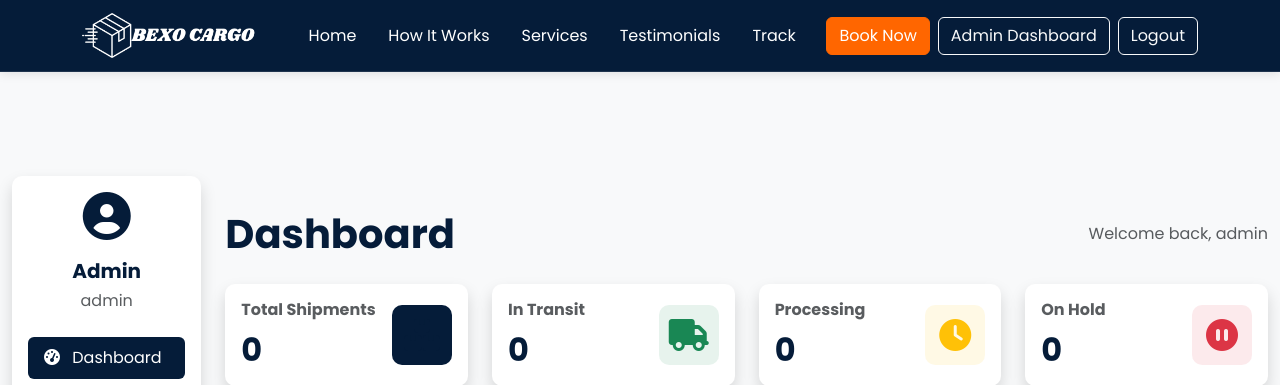
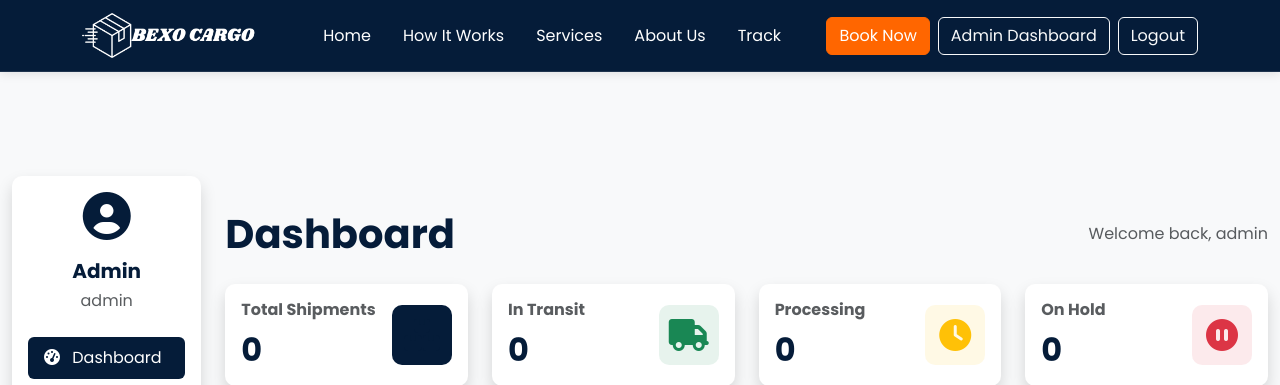
Before and after one commit to reloaded4k/BexoC, a Flask app: page /admin/ in a window 1280 px wide. Shown: the top 385 px of the page. Run offline with Flask 3, Linux system fonts and the light colour scheme; a user stored in the database is signed in; data that the repository does not hold is empty; some libraries are stand-ins or nearby versions.

Commit message:
Update the navigation bar to include an About Us link instead of testimonials
Replaces the Testimonials link in the navbar with an About Us link that points to the /about route.

Replit-Commit-Author: Agent
Replit-Commit-Session-Id: c47e5c1f-0785-4d45-bcf4-525ee9af9b0a
Replit-Commit-Screenshot-Url: https://storage.googleapis.com/screenshot-production-us-central1/576b8c06-e46c-40cf-b31b-17ac9001f488/62cc16c6-7ce2-4576-82d9-e1745f0660a8.jpg

```diff
--- a/templates/layout.html
+++ b/templates/layout.html
@@ -221,7 +221,7 @@
                         <a class="nav-link {% if 'services' in request.path %}active{% endif %}" href="{{ url_for('main.index') }}#services">Services</a>
                     </li>
                     <li class="nav-item">
-                        <a class="nav-link {% if 'testimonials' in request.path %}active{% endif %}" href="{{ url_for('main.index') }}#testimonials">Testimonials</a>
+                        <a class="nav-link {% if request.path == '/about' %}active{% endif %}" href="{{ url_for('main.about') }}">About Us</a>
                     </li>
                     <li class="nav-item">
                         <a class="nav-link {% if request.path == '/track' %}active{% endif %}" href="{{ url_for('main.track') }}">Track</a>
```
